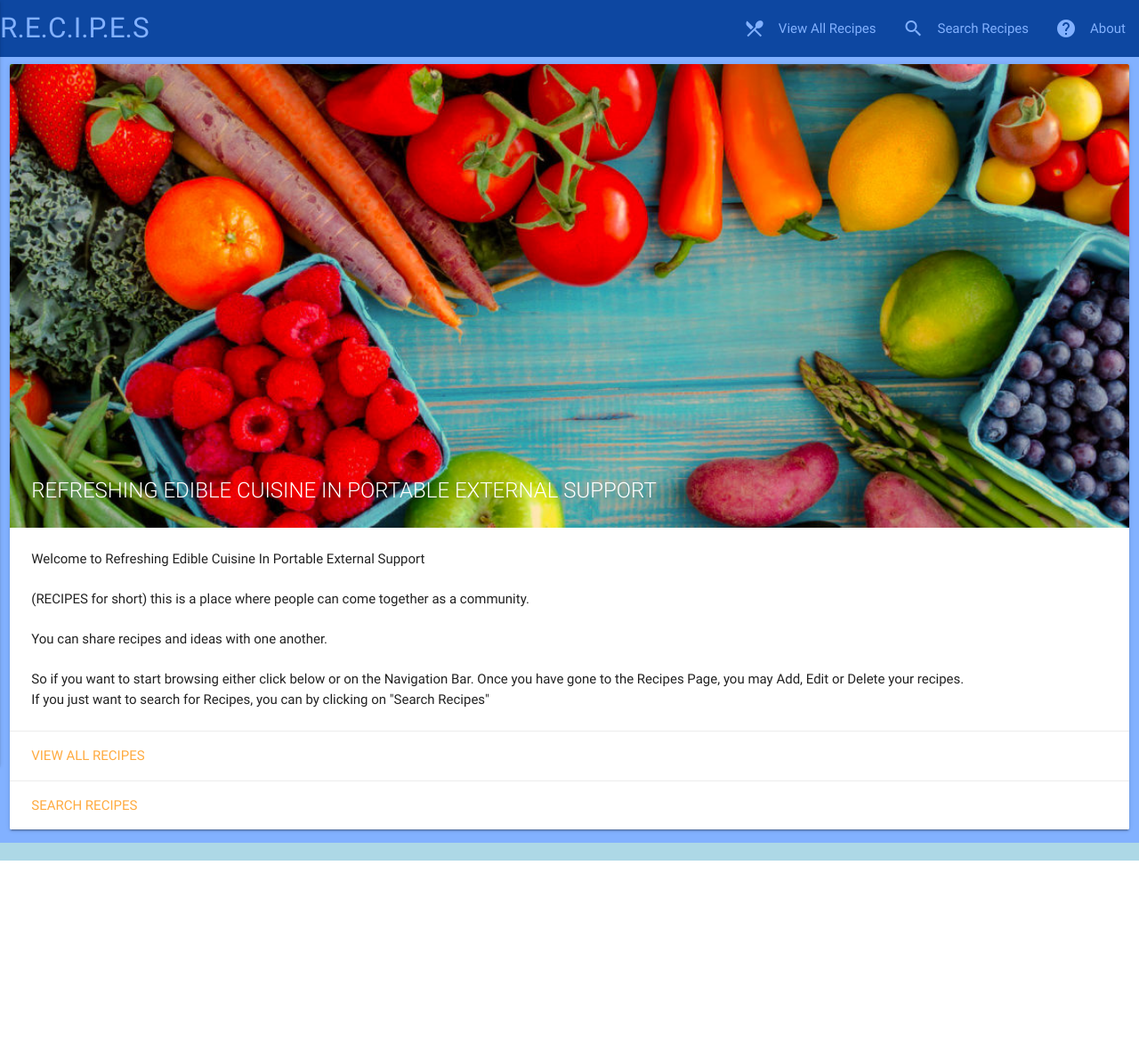
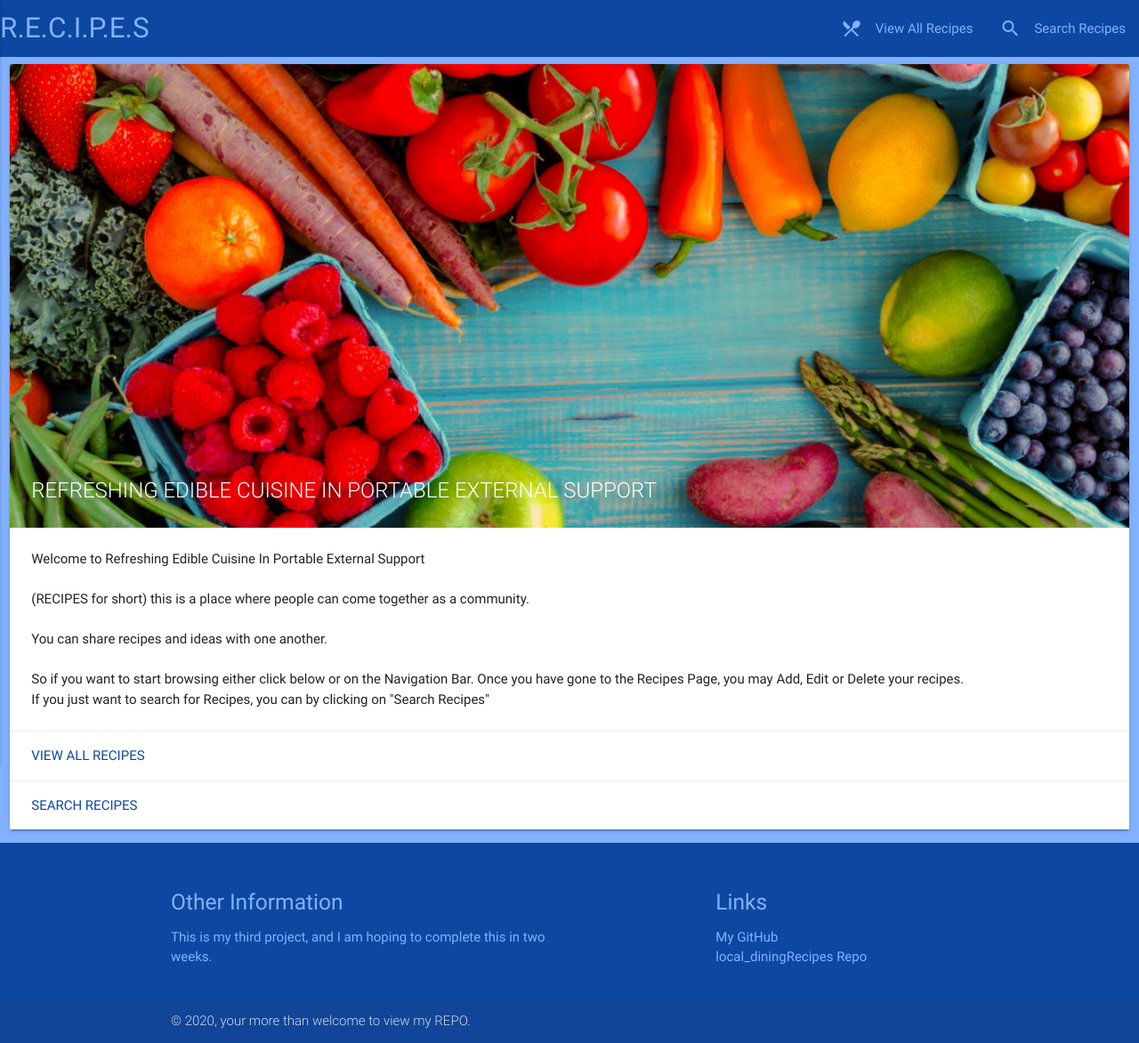
Before and after one commit to jjackson19862017/Milestone4_Recipes, a Flask app: page / in a window 1280 px wide. Shown: the whole page at 89% size. Before the commit the page ends 967 px from the top, so only its background shows below. Run offline with Flask 2, Linux system fonts and the light colour scheme; some libraries are stand-ins or nearby versions.

Commit message:
Added Footer to base.html

```diff
--- a/static/css/mystyle.css
+++ b/static/css/mystyle.css
@@ -1,3 +1,3 @@
 body {
-    background-color: lightblue;
+    background-color: #0D47A1;
 }
--- a/templates/base.html
+++ b/templates/base.html
@@ -21,19 +21,39 @@
             <ul id="nav-mobile" class="right hide-on-med-and-down">
                 <li><a href="#" class="blue-text text-accent-1"><i class="material-icons left blue-text text-accent-1">local_dining</i>View All Recipes</a></li>
                 <li><a href="#" class="blue-text text-accent-1"><i class="material-icons left blue-text text-accent-1">search</i>Search Recipes</a></li>
-                <li><a href="#" class="blue-text text-accent-1"><i class="material-icons left blue-text text-accent-1">help</i>About</a></li>
             </ul>
             <ul class="side-nav blue darken-4" id="mobile-demo">
                 <li><a href="#" class="blue-text text-accent-1"><i class="material-icons left blue-text text-accent-1">home</i>Home</a></li>
                 <li><a href="#" class="blue-text text-accent-1"><i class="material-icons left blue-text text-accent-1">local_dining</i>View All Recipes</a></li>
                 <li><a href="#" class="blue-text text-accent-1"><i class="material-icons left blue-text text-accent-1">search</i>Search Recipes</a></li>
-                <li><a href="#" class="blue-text text-accent-1"><i class="material-icons left blue-text text-accent-1">help</i>About</a></li>
             </ul>
         </div>
     </nav>
     <div class="blue accent-1">
         {% block content %} {% endblock %}
     </div>
+    <footer class="page-footer blue darken-4">
+        <div class="container">
+            <div class="row">
+                <div class="col l6 s12">
+                    <h5 class="blue-text text-accent-1 strong">Other Information</h5>
+                    <p class="blue-text text-accent-1">This is my third project, and I am hoping to complete this in two weeks.</p>
+                </div>
+                <div class="col l4 offset-l2 s12">
+                    <h5 class="blue-text text-accent-1 strong">Links</h5>
+                    <ul>
+                        <li><a class="blue-text text-accent-1" href="https://github.com/jjackson19862017">My GitHub</a></li>
+                        <li><a class="blue-text text-accent-1" href="https://github.com/jjackson19862017/Milestone4_Recipes">local_dining</i>Recipes Repo</a></li>
+                    </ul>
+                </div>
+            </div>
+        </div>
+        <div class="footer-copyright">
+            <div class="container">
+                © 2020, your more than welcome to view my REPO.
+            </div>
+        </div>
+    </footer>
 
     <!--    Import jQuery before materialize.js     -->
     <script type="text/javascript" src="https://code.jquery.com/jquery-3.2.1.min.js"></script>
--- a/templates/index.html
+++ b/templates/index.html
@@ -4,7 +4,7 @@
         <div class="card">
             <div class="card-image">
                 <img src="{{ url_for('static', filename='images/foodcard.jpg')}}">
-                <span class="card-title strong">REFRESHING EDIBLE CUISINE IN PORTABLE EXTERNAL SUPPORT</span>
+                <span class="card-title strong center-align">REFRESHING EDIBLE CUISINE IN PORTABLE EXTERNAL SUPPORT</span>
             </div>
             <div class="card-content">
                 <p>Welcome to Refreshing Edible Cuisine In Portable External Support</p>
@@ -17,10 +17,10 @@
                 <p>If you just want to search for Recipes, you can by clicking on "Search Recipes"</p>
             </div>
             <div class="card-action">
-                <a href="#">View All Recipes</a>
+                <a href="#" class="blue-text text-darken-4">View All Recipes</a>
             </div>
             <div class="card-action">
-                <a href="#">Search Recipes</a>
+                <a href="#" class="blue-text text-darken-4">Search Recipes</a>
             </div>
         </div>
     </div>
```
Also changed, not shown: README.md.
